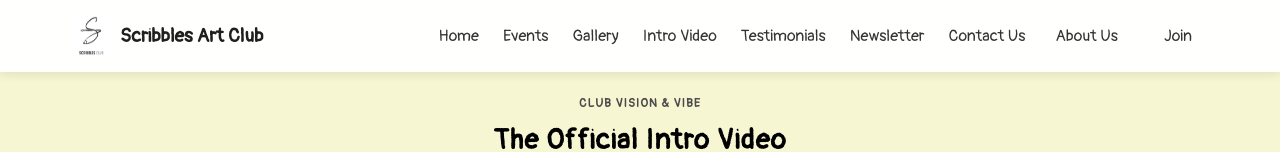
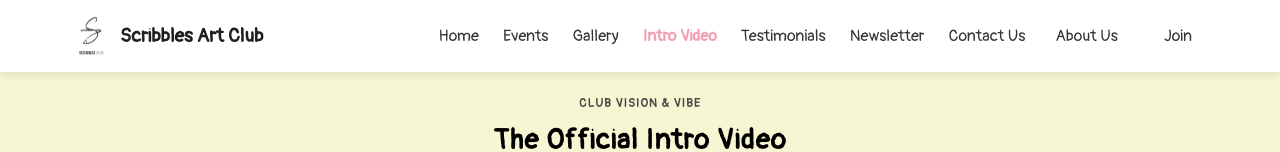
Before and after one commit to Ramya0888/scribbles-club-website, a React (Vite) app in the folder frontend/: page /video in a window 1280 px wide. Shown: the top 152 px of the page. Built offline with nearby package versions, Linux system fonts and the light colour scheme.

Commit message:
feat: highlight active page in navbar

```diff
--- a/frontend/src/components/Navbar.jsx
+++ b/frontend/src/components/Navbar.jsx
@@ -1,5 +1,5 @@
 import React, { useEffect, useRef, useState } from 'react';
-import { Link, useNavigate } from 'react-router-dom';
+import { Link, useLocation, useNavigate } from 'react-router-dom';
 
 function JoinModal({ onClose }) {
   return (
@@ -46,6 +46,9 @@ export default function Navbar({ onAboutClick }) {
   const [joinOpen, setJoinOpen] = useState(false);
   const navRef = useRef(null);
   const navigate = useNavigate();
+  const { pathname } = useLocation();
+
+  const isActive = (path) => pathname === path;
 
   useEffect(() => {
     if (!menuOpen) return;
@@ -99,13 +102,13 @@ export default function Navbar({ onAboutClick }) {
           </button>
 
           <div className={`navbar-links ${menuOpen ? 'open' : ''}`}>
-            <Link to="/" onClick={closeMenu} style={{ textDecoration: 'none' }}>Home</Link>
-            <Link to="/events" onClick={closeMenu} style={{ textDecoration: 'none' }}>Events</Link>
-            <Link to="/gallery" onClick={closeMenu} style={{ textDecoration: 'none' }}>Gallery</Link>
-            <Link to="/video" onClick={closeMenu} style={{ textDecoration: 'none' }}>Intro Video</Link>
-            <Link to="/testimonials" onClick={closeMenu} style={{ textDecoration: 'none' }}>Testimonials</Link>
-            <Link to="/newsletter" onClick={closeMenu} style={{ textDecoration: 'none' }}>Newsletter</Link>
-            <Link to="/contact" onClick={closeMenu} style={{ textDecoration: 'none' }}>Contact Us</Link>
+            <Link to="/" onClick={closeMenu} className={isActive('/') ? 'active' : ''} style={{ textDecoration: 'none' }}>Home</Link>
+            <Link to="/events" onClick={closeMenu} className={isActive('/events') ? 'active' : ''} style={{ textDecoration: 'none' }}>Events</Link>
+            <Link to="/gallery" onClick={closeMenu} className={isActive('/gallery') ? 'active' : ''} style={{ textDecoration: 'none' }}>Gallery</Link>
+            <Link to="/video" onClick={closeMenu} className={isActive('/video') ? 'active' : ''} style={{ textDecoration: 'none' }}>Intro Video</Link>
+            <Link to="/testimonials" onClick={closeMenu} className={isActive('/testimonials') ? 'active' : ''} style={{ textDecoration: 'none' }}>Testimonials</Link>
+            <Link to="/newsletter" onClick={closeMenu} className={isActive('/newsletter') ? 'active' : ''} style={{ textDecoration: 'none' }}>Newsletter</Link>
+            <Link to="/contact" onClick={closeMenu} className={isActive('/contact') ? 'active' : ''} style={{ textDecoration: 'none' }}>Contact Us</Link>
             <button className="navbar-link-btn" onClick={handleAbout}>About Us</button>
             <button className="navbar-link-btn navbar-join" onClick={handleJoin}>Join</button>
           </div>
--- a/frontend/src/styles/global.css
+++ b/frontend/src/styles/global.css
@@ -552,6 +552,14 @@ a {
 
 .navbar-links .navbar-join {
   padding: 0.5rem 1rem;
+}
+
+.navbar-links a.active {
+  color: var(--warm-pink);
+  font-weight: 700;
+  text-decoration: underline;
+  text-underline-offset: 6px;
+  text-decoration-thickness: 2px;
 }
 
 .navbar-toggle {
```
